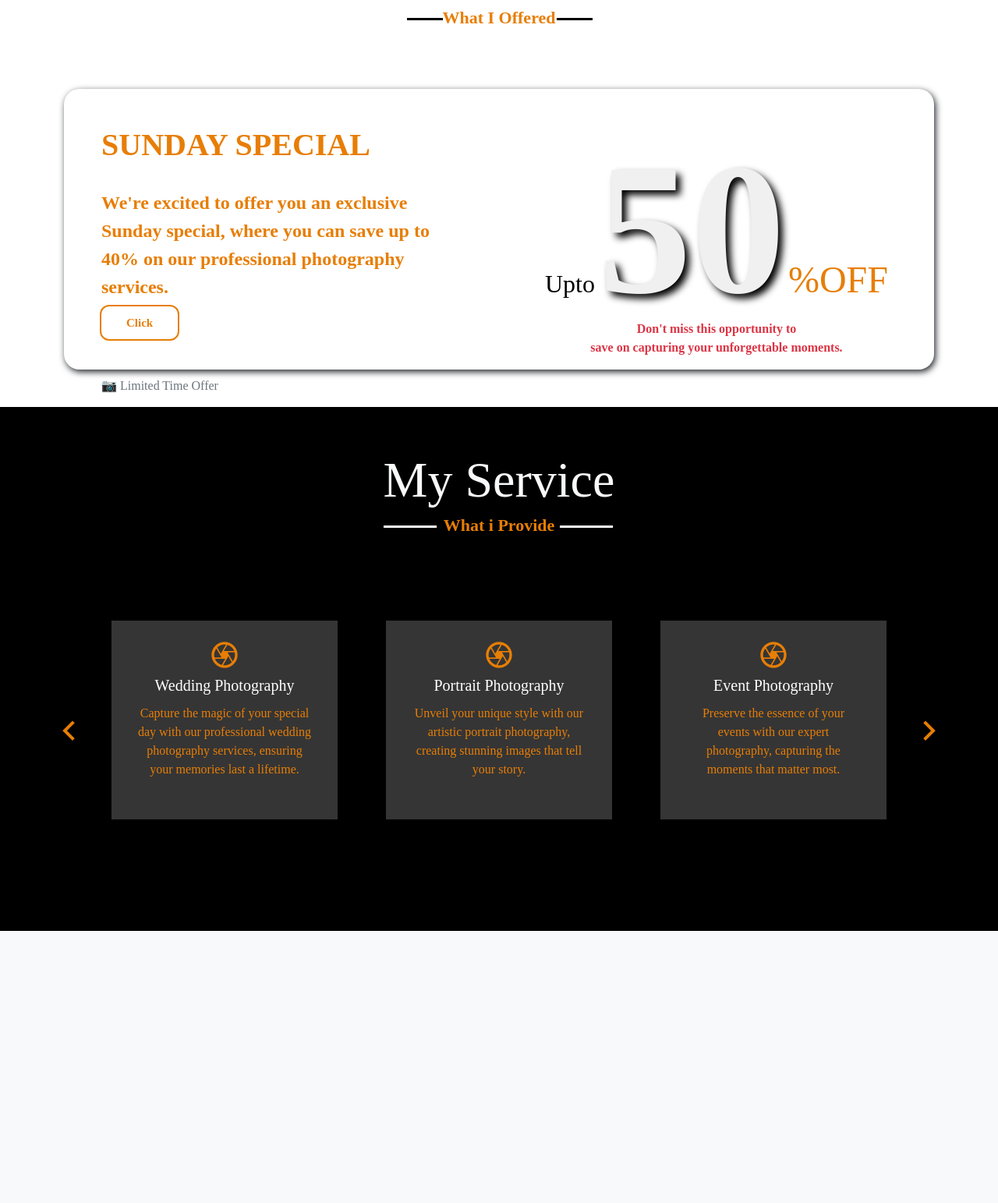
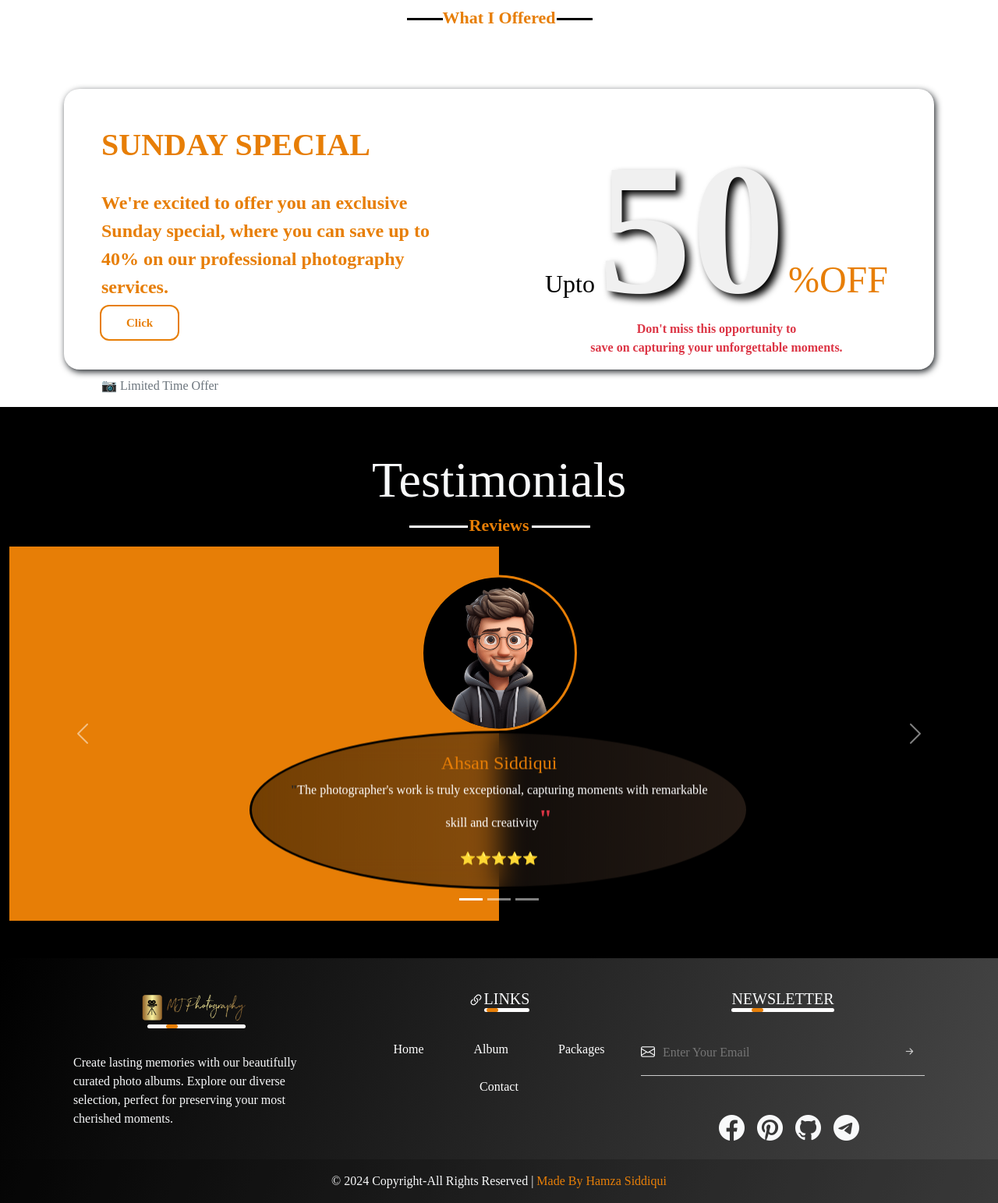
Before and after one commit to Hamzacoder1317/Photography-, a PHP site: page / in a window 1280 px wide. Shown: the part 3480-5023 px from the top of the page at 78% size. Before the commit the page ends 4674 px from the top, so only its background shows below. Run offline with PHP 8.4, Linux system fonts and the light colour scheme; some web fonts are replaced.

Commit message:
add footer

```diff
--- a/assets/css/styles.css
+++ b/assets/css/styles.css
@@ -23,6 +23,7 @@
 .row{
   --bs-gutter-x:0;
 }
+.theam{color: #e77f08;}
 .black{
   background-color: #000000;
 }
@@ -235,7 +236,7 @@ height: auto;
 
 .navbar1 {
 position: fixed;
-top: 0;
+top: 4px;
 left: 0;
 width: 100%;
 background-color: transparent;
@@ -785,7 +786,246 @@ margin: auto;
 }
 
 
-/* offer start */
+/* offer end */
+
+/* review start */
+.lin6{
+  font-size: 22px;
+  color: #e77e06;
+  position: relative;
+
+}
+
+.lin6::before {
+  content: '';
+  position: absolute;
+  width: 23%;
+  height: 3px;
+  left: 48px;
+
+  top: 11px;
+  right: 0px;
+  background-color: #ffffff;
+}
+.lin6::after {
+
+  content: '';
+  position: absolute;
+  width: 23%;
+  height: 3px;
+  top: 11px;
+  left: 205px;
+  right: 0px;
+  background-color: #ffffff;
+
+}
+
+.half-color{
+  width: 100% ;
+  height: 30rem;
+  background-color: #e77e06;
+}
+
+.rew-box{
+  width: 40rem;
+  height: 15rem;
+background: transparent;
+}
+.carousel-caption {
+  position: absolute;
+  left: 50%;
+  top: 33%;
+  transform: translate(-50%, -59%);
+  padding-top: 1.25rem;
+  padding-bottom: 1.25rem;
+  color: #fff;
+  text-align: center;
+}
+.rev-round{
+  overflow: hidden;
+margin: auto;
+  border-radius: 50%;
+  width: 200px;
+  height: 200px;
+
+  border: 3px solid #e77e06;
+
+}
+
+.rev-body {
+
+  background-image: linear-gradient(92deg , rgba(0, 0, 0, 0.5) , rgb(71 52 40 / 50%));
+  border-radius: 100%;
+  backdrop-filter: blur(17px);
+  padding: 1.5rem 2.5rem;
+  border: 3px solid black;
+}
+.rev-body h4{
+  color: #e77e06;
+}
+/* review end */
+ /* footer */
+ .bgdark {
+  background-image: linear-gradient(291deg, #474747, #000000);
+  ;
+
+}
+
+
+
+.container.h-100.p-4 {
+  margin-bottom: -35px;
+}
+
+.my-lg-2 {
+  transition: 0.5s;
+}
+
+.lispan {
+  transition: 0.2s;
+  text-decoration: none;
+  list-style: none;
+}
+
+.lispan {
+  color: rgb(255, 255, 255);
+}
+
+.lispan:hover {
+  color: rgb(8, 83, 148);
+  translate: 10px;
+}
+
+.my-lg-2:hover {
+  translate: 10px;
+}
+
+
+.news {
+  padding-bottom: 15px;
+  display: flex;
+  align-items: center;
+  justify-content: space-between;
+  border-bottom: 1px solid #ccc;
+  margin-bottom: 50px;
+  margin-top: 30px;
+}
+
+.news .bi {
+  font-size: 18px;
+  margin-right: 10px;
+}
+
+.news input {
+  width: 100%;
+  background: transparent;
+  color: #ccc;
+  border: none;
+  outline: none;
+}
+
+.news button {
+  background: transparent;
+  border: 0;
+  outline: none;
+  cursor: pointer;
+}
+
+.news button .bi {
+  color: #ccc;
+  font-size: 19px;
+}
+
+.social-icon {
+  display: flex;
+  align-items: center;
+  justify-content: center;
+  font-size: 33px;
+margin-bottom: 2rem;
+  cursor: pointer;
+  line-height: 35px;
+}
+.social-icon i{
+padding-left: 1rem;
+}
+.underline12 {
+  width: 100%;
+  height: 5px;
+  background-color: rgb(255, 254, 254);
+  border-radius: 3px;
+  position: sticky;
+  overflow: hidden;
+}
+
+.underline12 span {
+  width: 15px;
+  height: 100%;
+  background-color: #e77f08;
+  border-radius: 3px;
+  position: absolute;
+  top: 0;
+  left: 10px;
+  animation: moving 2s linear infinite;
+}
+
+@keyframes moving {
+  0% {
+    left: -20px;
+
+  }
+
+  100% {
+    left: 100%;
+
+  }
+}
+.underline1 {
+  margin: auto;
+  width: 40%;
+  height: 5px;
+  background-color: rgb(255, 254, 254);
+  border-radius: 3px;
+  position: sticky;
+  overflow: hidden;
+}
+
+.underline1 span {
+  width: 15px;
+  height: 100%;
+  background-color:#e77f08;
+  border-radius: 3px;
+  position: absolute;
+  top: 0;
+  left: 10px;
+  animation: moving 2s linear infinite;
+}
+
+@keyframes moving {
+  0% {
+    left: -20px;
+
+  }
+
+  100% {
+    left: 100%;
+
+  }
+}
+a {
+  text-decoration: none;
+}
+
+
+.fooedit{
+  justify-content: center;
+  display: flex;
+  flex-flow: row wrap;
+}
+.fooedit li{
+  margin: 2rem;
+}
+/* footer end */
+
 
 
 @media (max-width: 575.98px) {
--- a/assets/scss/components/_breakpoints.scss
+++ b/assets/scss/components/_breakpoints.scss
@@ -22,6 +22,7 @@
 @media screen and (min-width: 1120px){
    .card__container{
       max-width: 1120px;
+
    }
 
    .swiper-button-prev{
--- a/index.html
+++ b/index.html
@@ -15,9 +15,10 @@
 
   <!--=============== CSS ===============-->
   <link rel="stylesheet" href="assets/css/styles.css">
-
-
-
+  <script src="https://cdn.jsdelivr.net/npm/bootstrap@5.0.2/dist/js/bootstrap.bundle.min.js"
+    integrity="sha384-MrcW6ZMFYlzcLA8Nl+NtUVF0sA7MsXsP1UyJoMp4YLEuNSfAP+JcXn/tWtIaxVXM"
+    crossorigin="anonymous"></script>
+  <link rel="stylesheet" href="https://cdn.jsdelivr.net/npm/bootstrap-icons@1.10.3/font/bootstrap-icons.css">
   <link rel="stylesheet"
     href="https://fonts.googleapis.com/css2?family=Material+Symbols+Outlined:opsz,wght,FILL,GRAD@20..48,100..700,0..1,-50..200" />
 </head>
@@ -29,7 +30,7 @@
 
   <nav class="navbar navbar-expand-lg fixed-top   navbar1" id="Navbar">
     <div class="container-fluid">
-      <a class="navbar-brand" href="#Home"><img src="assets/img/logo1.png" class="navlogo" alt=""></a>
+      <a class="navbar-brand" href="#Home"><img src="assets/img/logo.png" class="navlogo" alt=""></a>
       <button class="navbar-toggler" type="button" data-bs-toggle="collapse" data-bs-target="#navbarNav"
         aria-controls="navbarNav" aria-expanded="false" aria-label="Toggle navigation">
         <span class="navbar-toggler-icon">☰</span>
@@ -348,7 +349,8 @@
       <div class="col-lg-6 col-md-12 col-sm-12 col-12 p-5 text-light">
         <div class="offer-content">
           <h1 class="text-uppercase fw-bolder">SUNDAY SPECIAL</h1>
-              <p class="fs-4 fw-bold  pt-4">We're excited to offer you an exclusive Sunday special, where you can save up to 40% on our professional photography services.</p>
+          <p class="fs-4 fw-bold  pt-4">We're excited to offer you an exclusive Sunday special, where you can save up to
+            40% on our professional photography services.</p>
           <a href="" class="btn1" id="Service"> Click </a>
           <p class="text-muted mt-5 limited-offer-text">📷 Limited Time Offer</p>
         </div>
@@ -358,7 +360,8 @@
           <span class="offer_upto">Upto</span>
           <span class="offer_50">50</span>
           <span class="offer_uff">%OFF</span>
-              <p class="text-center fw-bold text-danger">Don't miss this opportunity to<br>save on capturing your unforgettable moments.</p>
+          <p class="text-center fw-bold text-danger">Don't miss this opportunity to<br>save on capturing your
+            unforgettable moments.</p>
 
         </div>
       </div>
@@ -368,120 +371,195 @@
 
 
   </section>
-  <section class="container-fluid black mt-5 pb-5">
+  <section class="container-fluid black  mt-5 pb-5">
 
     <div class="text d-flex  justify-content-center pt-5 align-items-center">
       <div class="mt-2 lh-1">
-        <h2 class="text-light">My Service</h2>
-        <p class="lin4 text-center fw-bold">What i Provide</p>
+        <h2 class="text-light">Testimonials</h2>
+        <p class="lin6 text-center fw-bold"> Reviews</p>
       </div>
     </div>
+
+
+    <div id="carouselExampleCaptions" class="carousel slide " data-bs-ride="caousel">
+      <div class="carousel-indicators">
+        <button type="button" data-bs-target="#carouselExampleCaptions" data-bs-slide-to="0" class="active"
+          aria-current="true" aria-label="Slide 1"></button>
+        <button type="button" data-bs-target="#carouselExampleCaptions" data-bs-slide-to="1"
+          aria-label="Slide 2"></button>
+        <button type="button" data-bs-target="#carouselExampleCaptions" data-bs-slide-to="2"
+          aria-label="Slide 3"></button>
+      </div>
+      <div class="carousel-inner">
+        <div class="carousel-item active">
+          <div class="d-block half-color w-50"></div>
+
+          <div class="carousel-caption  rew-box ">
+            <div class="">
+              <div class="rev-round black">
+                <img src="assets/img/avatar-1.png" class="img-fluid" alt="">
+              </div>
+              <div class="rev-body ">
+                <h4>Ahsan Siddiqui</h4>
+                <p> <span class="text-dark fw-bolder">"</span>The photographer's work is truly exceptional, capturing
+                  moments with remarkable skill and creativity<span class="text-danger fw-bolder fs-2">"</span></p>
+                <span>⭐⭐⭐⭐⭐</span>
+              </div>
+            </div>
+          </div>
+        </div>
+        <div class="carousel-item">
+          <div class="d-block half-color w-50"></div>
+
+          <div class="carousel-caption  rew-box ">
+            <div class="">
+              <div class="rev-round black">
+                <img src="assets/img/avatar-2.png" class="img-fluid" alt="">
+              </div>
+              <div class="rev-body ">
+                <h4>Hamza Siddiqui</h4>
+                <p>
+                  <span class="text-dark fw-bolder">"</span>The photographer's eye for detail and composition shines
+                  through in their work, producing stunning images that leave a lasting impression<span
+                    class="text-danger fw-bolder fs-2">"</span>
+                </p>
+                <span>⭐⭐⭐⭐⭐</span>
+              </div>
+            </div>
+          </div>
+        </div>
+        <div class="carousel-item">
+          <div class="d-block half-color  w-50"></div>
+
+          <div class="carousel-caption  rew-box ">
+            <div class="">
+              <div class="rev-round black">
+                <img src="assets/img/avatar-3.png" class="img-fluid" alt="">
+              </div>
+              <div class="rev-body ">
+                <h4>Abubaker Siddiqui</h4>
+                <p><span class="text-dark fw-bolder">"</span>Their photography skills are top-notch, consistently
+                  delivering beautiful and memorable shots that exceed expectations <span
+                    class="text-danger fw-bolder fs-2">"</span></p>
+                <span>⭐⭐⭐⭐⭐</span>
+              </div>
+            </div>
+          </div>
+        </div>
+      </div>
+      <button class="carousel-control-prev" type="button" data-bs-target="#carouselExampleCaptions"
+        data-bs-slide="prev">
+        <span class="carousel-control-prev-icon" aria-hidden="true"></span>
+        <span class="visually-hidden">Previous</span>
+      </button>
+      <button class="carousel-control-next" type="button" data-bs-target="#carouselExampleCaptions"
+        data-bs-slide="next">
+        <span class="carousel-control-next-icon" aria-hidden="true"></span>
+        <span class="visually-hidden">Next</span>
+      </button>
+    </div>
+
+
+  </section>
 
 
 
 
 
-    <div class="card__container swiper">
-      <div class="card__content">
-        <div class="swiper-wrapper">
-
-          <article class="card__article swiper-slide">
 
 
-            <div class="card__data">
-              <span class="material-symbols-outlined fs-1">
-                camera
-              </span>
-              <h3 class="card__name">Wedding Photography</h3>
-              <p class="card__description">
-                Capture the magic of your special day with our professional wedding photography services, ensuring your
-                memories last a lifetime.
-              </p>
+
+
+
+
+
+  <footer class="bgdark text-center text-light text-lg-start">
+
+    <div class="container h-100 p-4">
+      <!--Grid row-->
+      <div class="row mt-3 my-">
+        <!--Grid column-->
+        <div class="col-lg-4 col-md-6 mb-4 mb-md-0  pe-5">
+          <h5 class="text-uppercase text-center"> <a href="index.html"><img src="assets/img/logo.png" width="160px"
+                height="auto"></a>
+            <div class="underline1"><span></span></div>
+          </h5>
+          <p class="fs-6 pt-4">Create lasting memories with our beautifully curated photo albums. Explore
+            our diverse selection, perfect for preserving your most cherished moments.</p>
+
+        </div>
+        <!--Grid column-->
+
+
+
+        <!--Grid column-->
+        <div class="col-lg-4 col-md-6 mb-4 text-center mb-md-0">
+          <div class="d-lg-flex justify-content-center">
+            <i class="bi bi-link-45deg fs-5"></i>
+            <h5 class="text-uppercase ">Links <div class="underline12"><span></span></div>
+            </h5>
+          </div>
+
+
+          <ul class="list-unstyled lh-lg my-lg-3  fooedit">
+            <li class="my-lg-2">
+              <a href="index.html"><span class="lispan">Home</span></a>
+            </li>
+            <li class="my-lg-2">
+              <a href="tool.html"><span class="lispan">Album</span></a>
+            </li>
+            <li class="my-lg-2">
+              <a href="feature.html"><span class="lispan">Packages</span></a>
+            </li>
+            <li class="my-lg-2">
+              <a href="contact.html"><span class="lispan">Contact</span></a>
+            </li>
+
+          </ul>
+        </div>
+        <!--Grid column-->
+
+        <!--Grid column-->
+        <div class="col-lg-4 col-md-12 mb-4 mb-md-0">
+          <div class="d-lg-flex justify-content-center">
+            <h5 class="text-uppercase">Newsletter <div class="underline12"><span></span></div>
+            </h5>
+          </div>
+          <form class="news">
+            <i class="bi bi-envelope"></i>
+            <input type="email" placeholder="Enter Your Email " required>
+            <button type="submit"> <i class="bi bi-arrow-right-short"></i></button>
+
+
+          </form>
+          <div class="social-icon">
+            <i class="bi bi-facebook"></i>
+            <i class="bi bi-pinterest"></i>
+            <i class="bi bi-github"></i>
+            <i class="bi bi-telegram"></i>
 
 
           </div>
-          </article>
-
-          <article class="card__article swiper-slide">
-
-
-            <div class="card__data">
-              <span class="material-symbols-outlined fs-1">
-                camera
-              </span>
-              <h3 class="card__name"> Portrait Photography</h3>
-              <p class="card__description">
-                Unveil your unique style with our artistic portrait photography, creating stunning images that tell your
-                story.
-              </p>
 
 
         </div>
-          </article>
+        <!--Grid column-->
+      </div>
+      <!--Grid row-->
+    </div>
+    <!-- Grid container -->
 
-          <article class="card__article swiper-slide">
+    <!-- Copyright -->
+    <div class="text-center p-3" style="background-color: rgba(0, 0, 0, 0.2);">
+      © 2024 Copyright-All Rights Reserved |
+      <a class="theam" href="#">Made By Hamza Siddiqui</a>
+    </div>
+    <!-- Copyright -->
+  </footer>
 
 
-            <div class="card__data">
-              <span class="material-symbols-outlined fs-1">
-                camera
-              </span>
-              <h3 class="card__name">Event Photography</h3>
-              <p class="card__description">
-                Preserve the essence of your events with our expert photography, capturing the moments that matter most.
-              </p>
 
 
-            </div>
-          </article>
-
-          <article class="card__article swiper-slide">
-
-
-            <div class="card__data">
-              <span class="material-symbols-outlined fs-1">
-                camera
-              </span>
-              <h3 class="card__name">Nature and Photography</h3>
-              <p class="card__description">
-                Experience breathtaking landscapes through our stunning nature and landscape photography".
-              </p>
-
-
-            </div>
-          </article>
-
-          <article class="card__article swiper-slide">
-
-
-            <div class="card__data">
-              <span class="material-symbols-outlined fs-1">
-                camera
-              </span>
-              <h3 class="card__name">Food Photography</h3>
-              <p class="card__description">
-                Satisfy your visual appetite with mouthwatering food photography, perfect for restaurants and food
-                enthusiasts.
-
-              </p>
-
-
-            </div>
-          </article>
-        </div>
-      </div>
-
-      <div class="swiper-button-next">
-        <i class="ri-arrow-right-s-line"></i>
-      </div>
-
-      <div class="swiper-button-prev">
-        <i class="ri-arrow-left-s-line"></i>
-      </div>
-
-      <div class="swiper-pagination"></div>
-    </div>
-  </section>
 
   <script src="assets/js/swiper-bundle.min.js"></script>
 
```
Also changed, not shown: assets/img/logo.png (added). Lines whose indentation alone changed are shown as unchanged.
